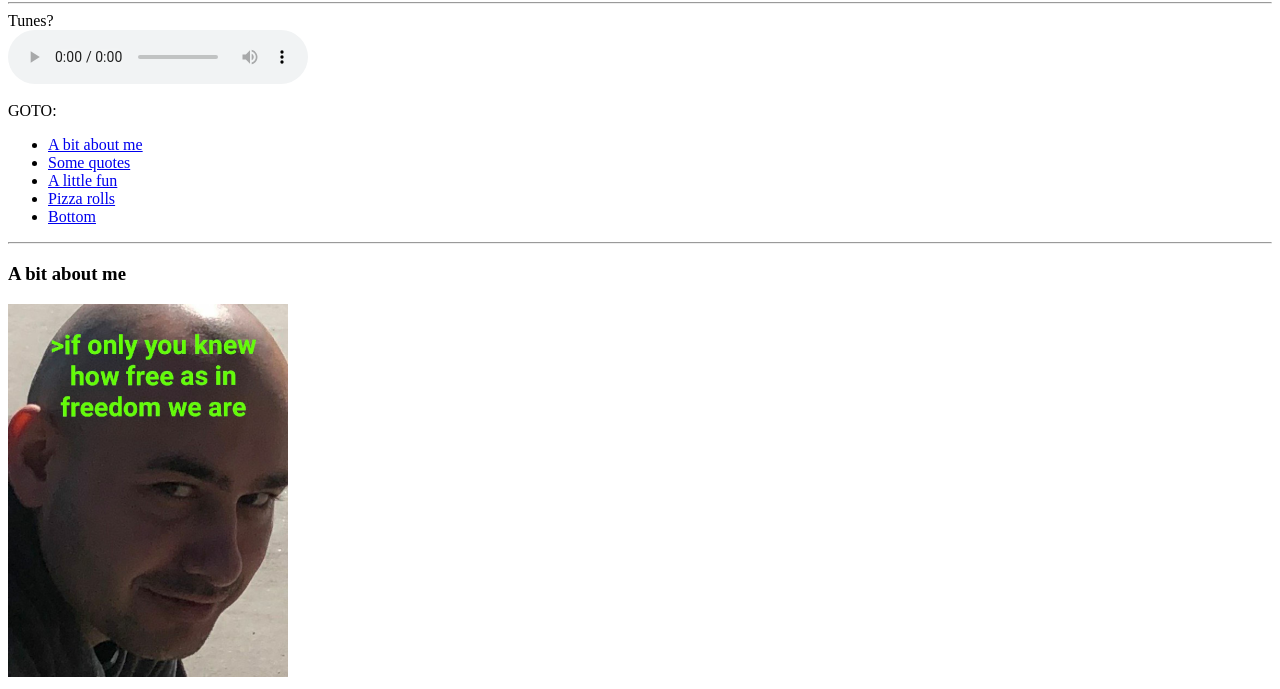
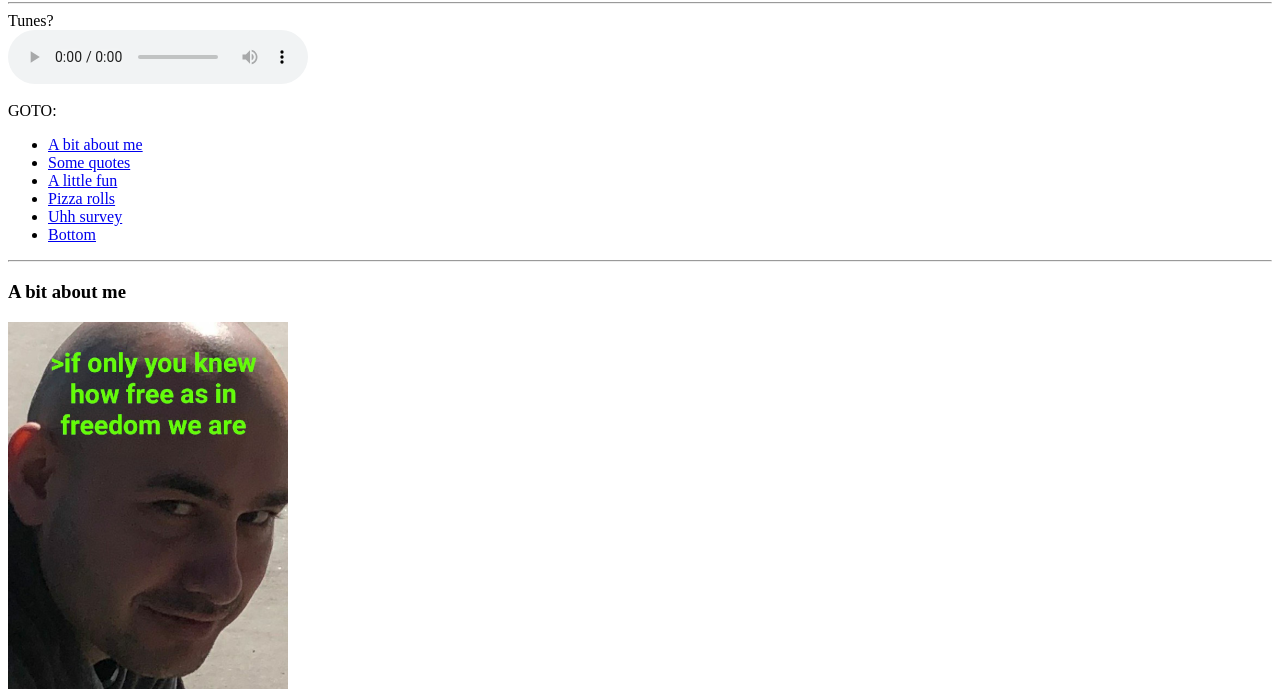
Before and after one commit to thedcap/wi21-cse110-lab3, a plain HTML site: page index.html in a window 1280 px wide. Shown: the part 111-800 px from the top of the page. Drawn offline with Linux system fonts and the light colour scheme.

Commit message:
forgot to add a nav location

```diff
--- a/index.html
+++ b/index.html
@@ -23,6 +23,7 @@
 		  <li><a href="#Quotes">Some quotes</a></li>
 		  <li><a href="#Fun">A little fun</a></li>
 		  <li><a href="#Pizza">Pizza rolls</a></li>
+		  <li><a href="#Survey">Uhh survey</a></li>
 		  <li><a href="#Bottom">Bottom</a></li>
 		</ul>
 	  </nav>
```
